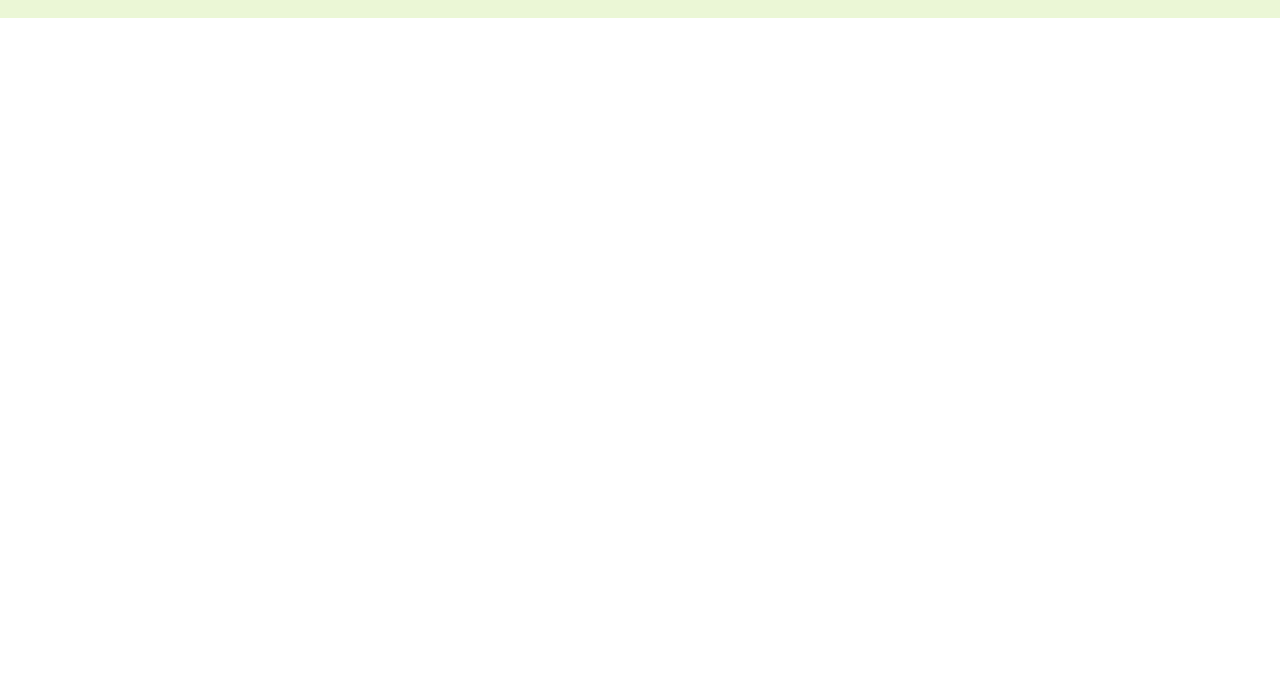
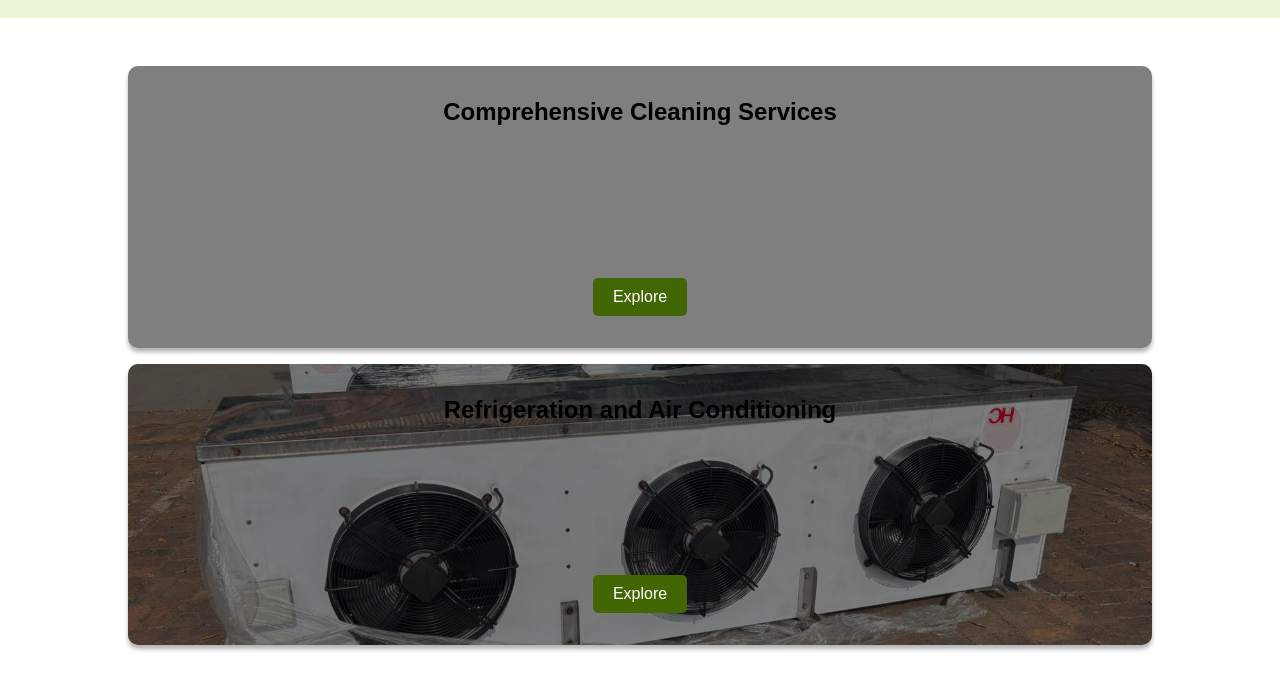
Before and after one commit to Burlington1308/wenointed, a plain HTML site: page index.html in a window 1280 px wide. Shown: the part 62-752 px from the top of the page. Drawn offline with Linux system fonts and the light colour scheme.

Commit message:
home page options section

```diff
--- a/index.html
+++ b/index.html
@@ -8,6 +8,7 @@
     <title>Home</title>
 </head>
 <body>
+
     <nav class="navbar">
         <div class="logo">WENOINTED</div>
         <button class="navbar-toggle">
@@ -21,21 +22,27 @@
             <a href="https://wa.me/27789362920" class="contact">Contact</a>
         </div>
     </nav>
-
-    <div class="float-buttons">
-        <a href="https://wa.me/27789362920" class="contact">Contact</a>
-        <a href="https://wa.me/27789362920" class="contact">Chat with Cleaning</a>
-    </div>
-
-    <section class="options">
+    <main>
+        <section class="options">
         <div class="cleaning">
+            <div class="overlay">
+                <h1>Comprehensive Cleaning Services</h1>
+                <p></p>
+                <a href="cleaning-home.html">Explore</a>
+            </div>
 
         </div>
 
         <div class="aircon">
-
+            <div class="overlay">
+                <h1>Refrigeration and Air Conditioning</h1>
+            <p></p>
+            <a href="fridges-home.html">Explore</a>
+            </div>
         </div>
     </section>
+    </main>
+
     <script src="main.js"></script>
 </body>
 </html>
--- a/styles.css
+++ b/styles.css
@@ -154,3 +154,52 @@ body {
     justify-content: center;
     text-decoration: none;
 }
+main {
+    margin-top: 80px;
+    min-height: 100vh;
+}
+
+.options {
+    width: 100%;
+    padding: 3rem 0;
+    display: flex;
+    align-items: center;
+    flex-direction: column;
+    height: 100vh;
+}
+
+.options .cleaning, .options .aircon {
+    width: 80%;
+    margin-left: auto;
+    margin-right: auto;
+    height: 40%;
+    border-radius: 10px;
+    margin-bottom: 1rem;
+    box-shadow: 0 4px 4px rgba(0, 0, 0, 0.3);
+
+}
+
+.options .cleaning .overlay, .options .aircon .overlay {
+    width: 100%;
+    height: 100%;
+    background: rgba(0, 0, 0, 0.5);
+    display: flex;
+    flex-direction: column;
+    align-items: center;
+    justify-content: space-between;
+    padding: 2rem;
+    border-radius: 10px;
+}
+
+.options .aircon {
+    background: url('images/aircon/fans.jpeg') no-repeat center center/cover;;
+}
+
+.cleaning a, .aircon a {
+    max-width: fit-content;
+    background: rgb(66, 102, 3);
+    padding: 10px 20px;
+    color: white;
+    text-decoration: none;
+    border-radius: 5px;
+}
```
Also changed, not shown: images/aircon/fans.jpeg (renamed from images/aircon/WhatsApp Image 2026-11-14 at 14.41.24.jpeg).
